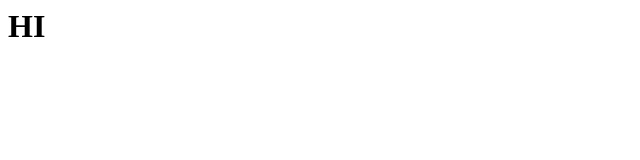
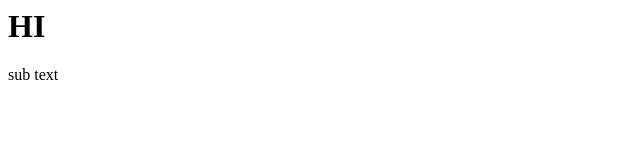
Before and after one commit to ATS527/git_ust_repo, a plain HTML site: page index.html in a window 1280 px wide. Shown: the full height of the page, 0-640 px from the left. Drawn offline with Linux system fonts and the light colour scheme.

Commit message:
added subtext

```diff
--- a/index.html
+++ b/index.html
@@ -1 +1,2 @@
 <h1>HI</h1>
+<p>sub text</p>
```
